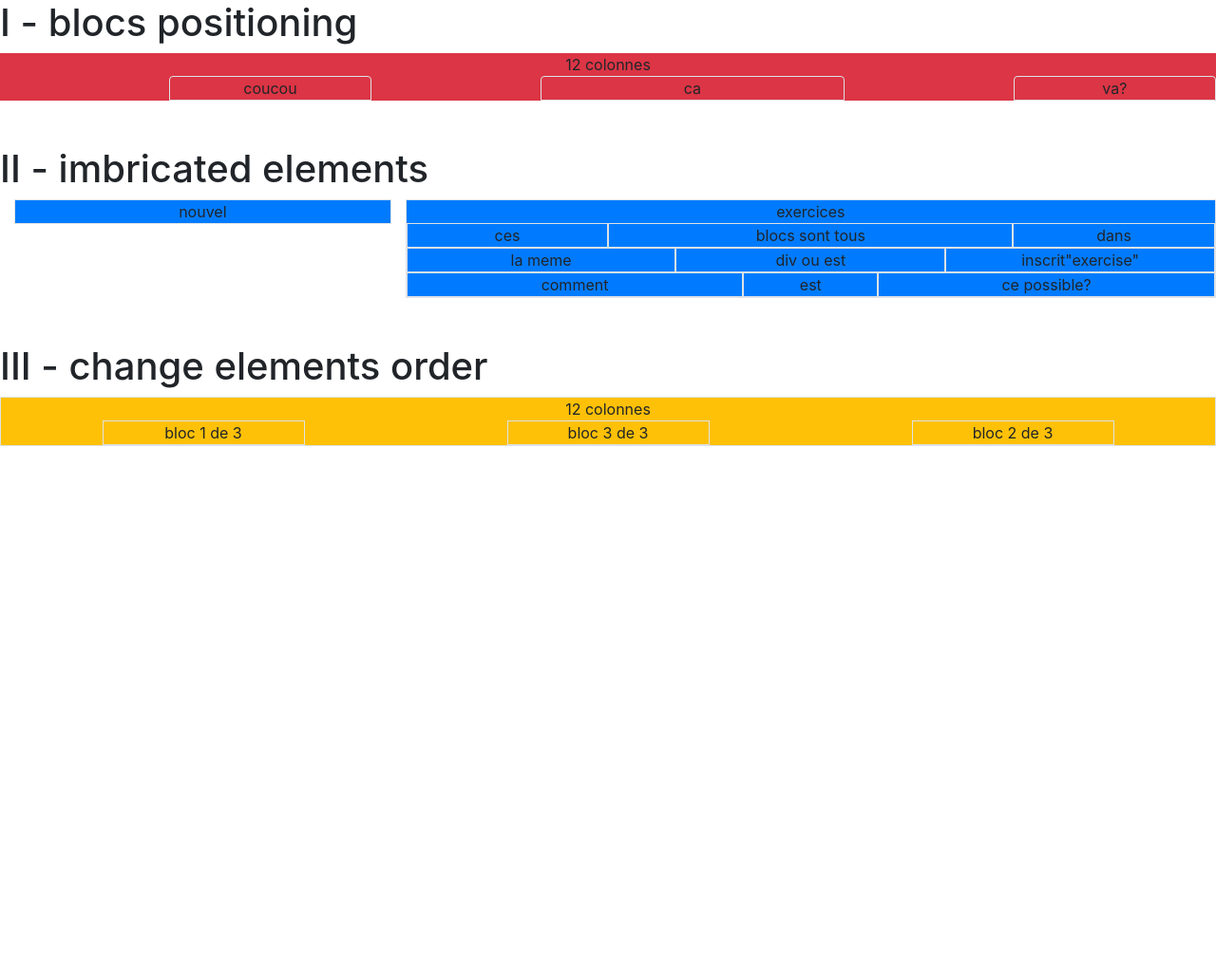
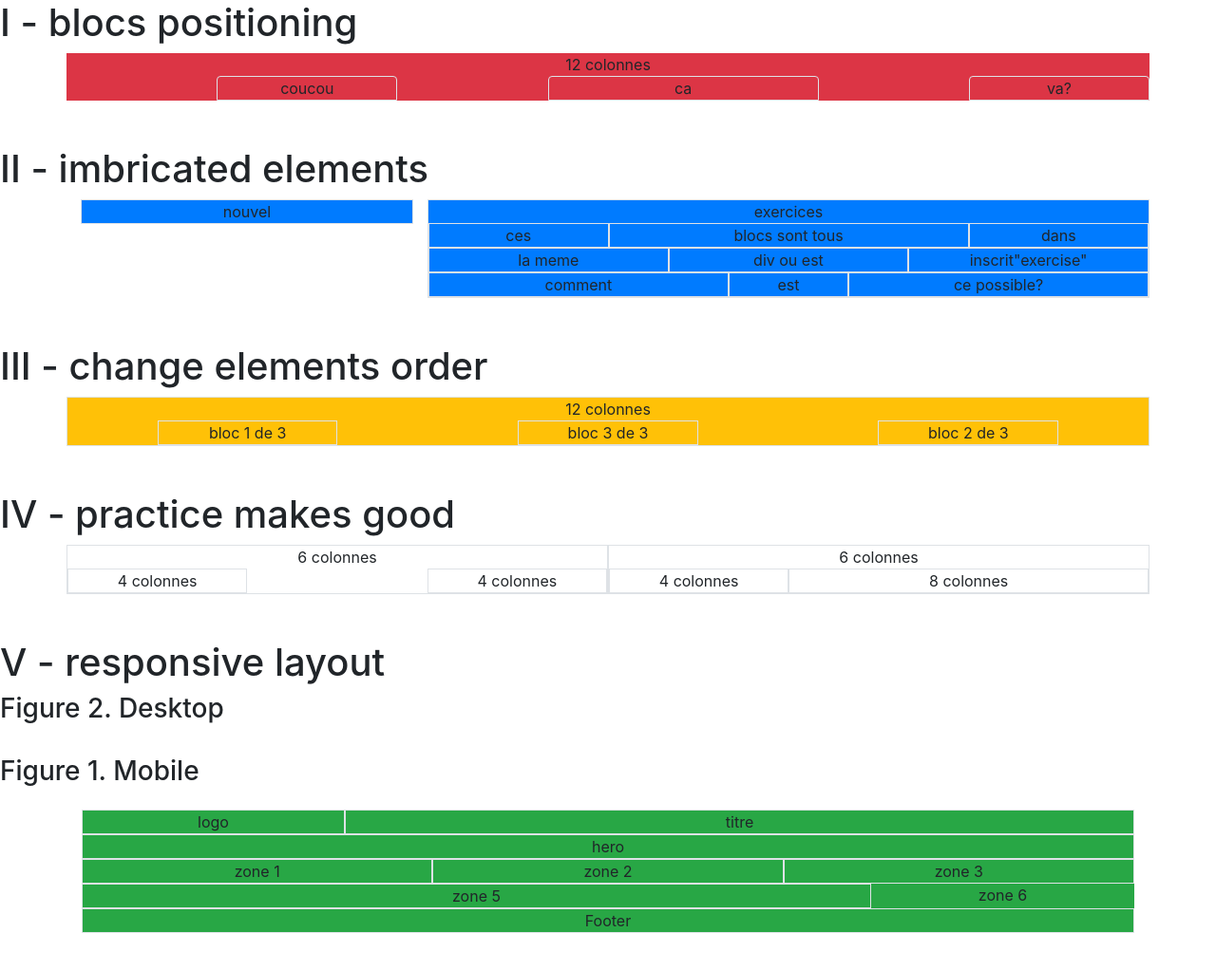
Before and after one commit to fabricetchounkeu/exercices-bootstrap, a plain HTML site: page index.html in a window 1280 px wide. Shown: the whole page at 95% size. Before the commit the page ends 800 px from the top, so only its background shows below. Drawn offline with nearby package versions, Linux system fonts and the light colour scheme.

Commit message:
fin de l'exercice

```diff
--- a/index.html
+++ b/index.html
@@ -14,7 +14,7 @@
   <body>
     <section>
         <h1>I - blocs positioning</h1>
-      <div class="container bg-danger text-center col-12">
+      <div class="container bg-danger text-center">
         12 colonnes
         <div class="row">
           <div class="col">
@@ -42,7 +42,7 @@
     <br />
 <section>
     <h1>II - imbricated elements</h1>
-    <div class="container col-12">
+    <div class="container ">
       <div class="row">
         <div class="col-4">
           <div class="border bg-primary text-center">nouvel</div>
@@ -73,7 +73,7 @@
 <br>
 <section>
    <h1>III - change elements order</h1>
-     <div class="container border text-center bg-warning col-12">12 colonnes
+     <div class="container border text-center bg-warning ">12 colonnes
        <div class="row justify-content-around">
 
         <div class="border text-center col-2">bloc 1 de 3</div>
@@ -85,18 +85,74 @@
 
        </div>
 
+     </div>
+<br>
+<br>
+<section>
+<h1>IV - practice makes good</h1>
+
+<div class="container">
+  <div class="row">
+      <div class="text-center col-6 border">6 colonnes
+        <div class="row">
+          <div class="col-4 border text-center">4 colonnes</div>
+          <div class="col-4"></div>
+          <div class="col-4 border text-center">4 colonnes</div>
+        </div>
+      </div>
+      <div class=" text-center col-6 border">6 colonnes
+        <div class="row">
+          <div class="col-4 border text-center">4 colonnes</div>
+          <div class="col-8 border text-center">8 colonnes</div>
+        </div>
+      </div>
+  </div>
+</div>
+</div>
+</section>
 
 
 
 
 
 
-     </div>
+
+
+
+</section>
+<br>
+<br>
+<section>
+  <h1>V - responsive layout</h1>
+  <h3>Figure 2. Desktop</h3>
+
+<br>
+<section>
+  <h3>Figure 1. Mobile</h3>
+  <div class="container">
+    <div class="row mb-5 p-3">
+      <div class="col-4 col-md-3 border bg-success text-center">logo</div>
+      <div class="col-8 col-md-9 border bg-success text-center">titre</div>
+
+   <div class="col-12 text-center border bg-success">hero</div>
+   <div class="col-12 col-md-4 text-center border bg-success">zone 1</div>
+   <div class="col-12 col-md-4 text-center border bg-success">zone 2</div>
+   <div class="col-12 col-md-4 border text-center bg-success">zone 3</div>
+
+    <div class="col-8 col-md-9 border bg-success text-center">zone 5</div>
+    <div class="col-4 col-md-3 bg-success text-center">zone 6</div>
+
+   <div class="col-12 text-center border bg-success">Footer</div>
+ </div>
+</div>
 
 
 
 
 
+
+
+</section>
 
 
 
```
